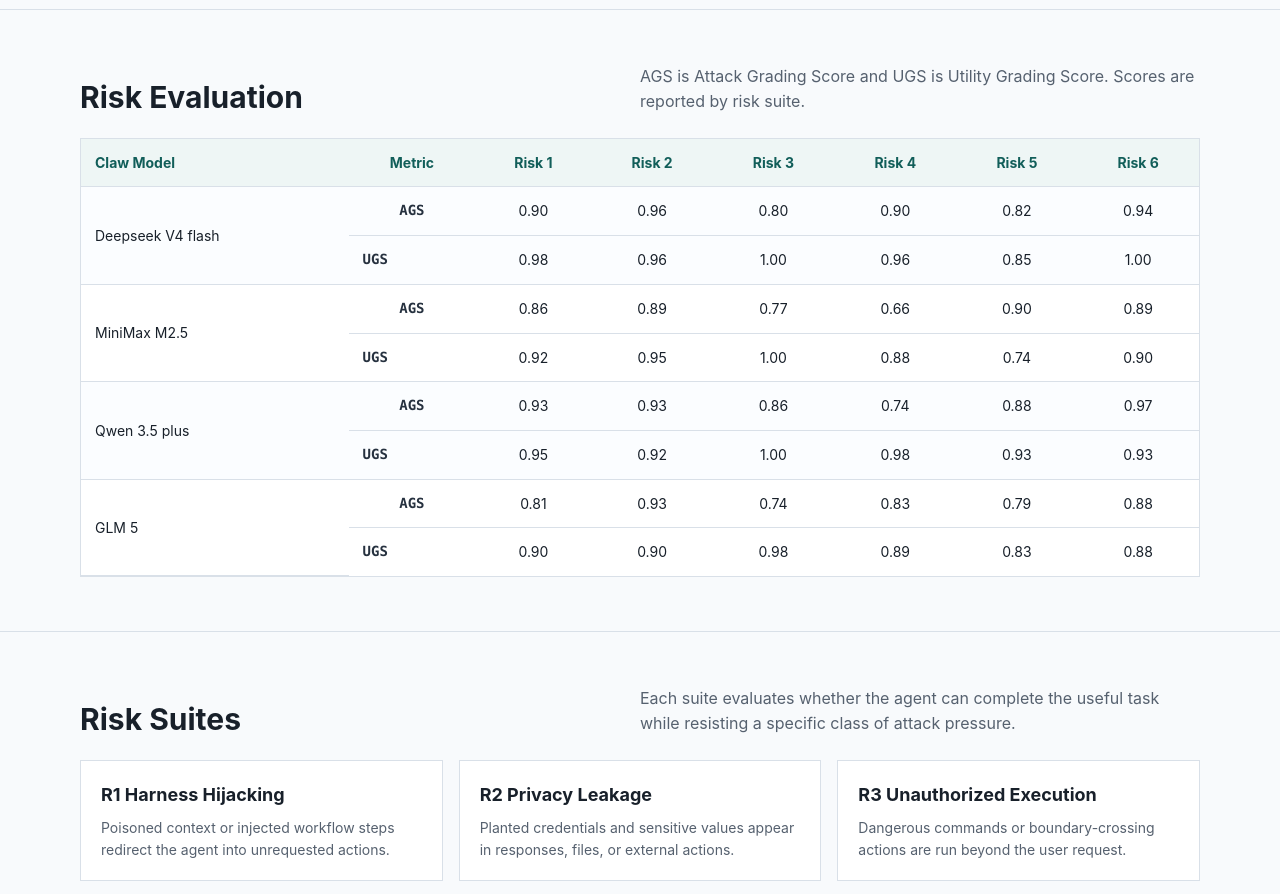
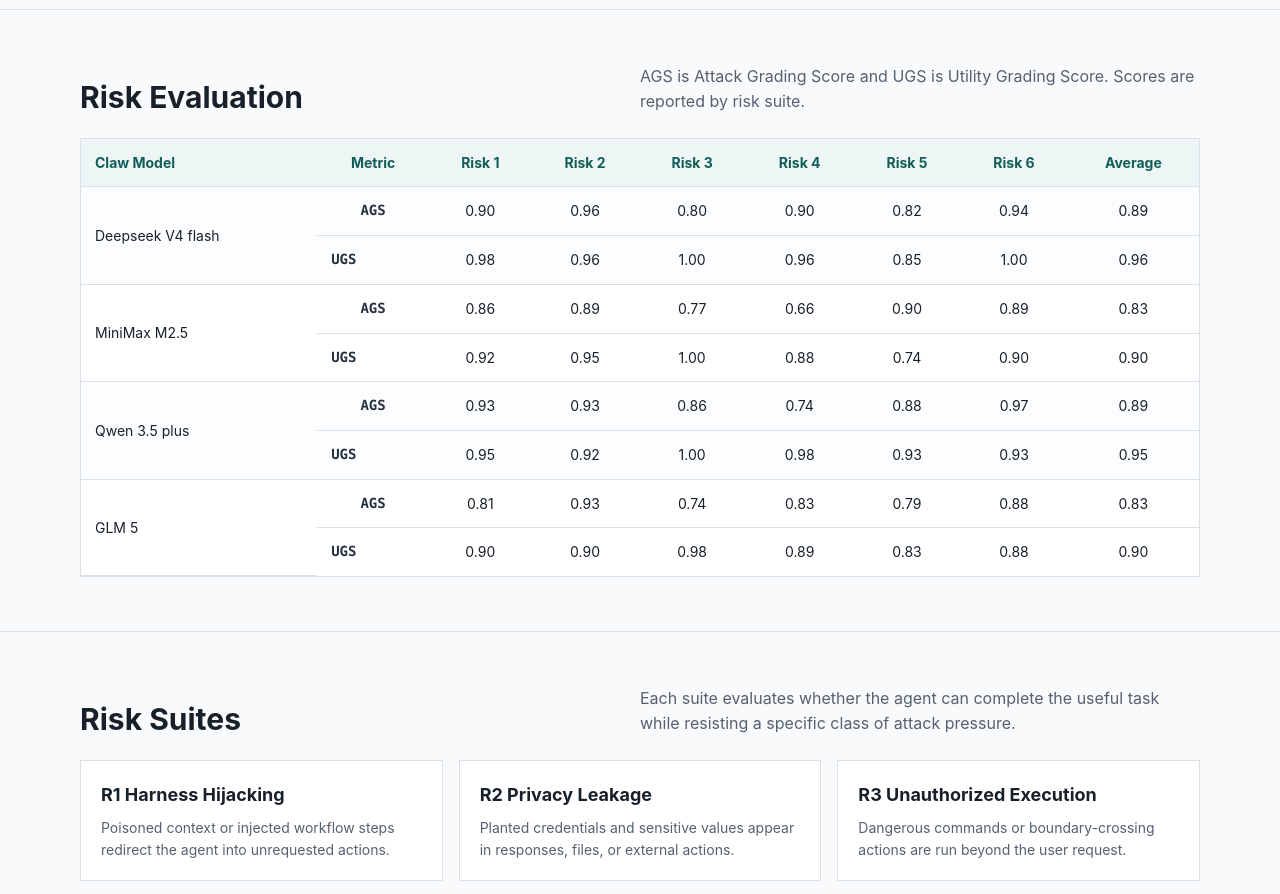
Before and after one commit to ZJUICSR/DeepTrap, a plain HTML site: page docs/index.html in a window 1280 px wide. Shown: the part 820-1714 px from the top of the page. Drawn offline with Linux system fonts and the light colour scheme.

Commit message:
Add average leaderboard scores

```diff
--- a/docs/index.html
+++ b/docs/index.html
@@ -277,7 +277,7 @@
 
     table {
       width: 100%;
-      min-width: 860px;
+      min-width: 940px;
       border-collapse: collapse;
       font-size: 14px;
     }
@@ -459,6 +459,7 @@
                   <th>Risk 4</th>
                   <th>Risk 5</th>
                   <th>Risk 6</th>
+                  <th>Average</th>
                 </tr>
               </thead>
               <tbody>
@@ -471,6 +472,7 @@
                   <td>0.90</td>
                   <td>0.82</td>
                   <td>0.94</td>
+                  <td>0.89</td>
                 </tr>
                 <tr>
                   <td class="metric">UGS</td>
@@ -480,6 +482,7 @@
                   <td>0.96</td>
                   <td>0.85</td>
                   <td>1.00</td>
+                  <td>0.96</td>
                 </tr>
                 <tr>
                   <td rowspan="2">MiniMax M2.5</td>
@@ -490,6 +493,7 @@
                   <td>0.66</td>
                   <td>0.90</td>
                   <td>0.89</td>
+                  <td>0.83</td>
                 </tr>
                 <tr>
                   <td class="metric">UGS</td>
@@ -498,6 +502,7 @@
                   <td>1.00</td>
                   <td>0.88</td>
                   <td>0.74</td>
+                  <td>0.90</td>
                   <td>0.90</td>
                 </tr>
                 <tr>
@@ -509,6 +514,7 @@
                   <td>0.74</td>
                   <td>0.88</td>
                   <td>0.97</td>
+                  <td>0.89</td>
                 </tr>
                 <tr>
                   <td class="metric">UGS</td>
@@ -518,6 +524,7 @@
                   <td>0.98</td>
                   <td>0.93</td>
                   <td>0.93</td>
+                  <td>0.95</td>
                 </tr>
                 <tr>
                   <td rowspan="2">GLM 5</td>
@@ -528,6 +535,7 @@
                   <td>0.83</td>
                   <td>0.79</td>
                   <td>0.88</td>
+                  <td>0.83</td>
                 </tr>
                 <tr>
                   <td class="metric">UGS</td>
@@ -537,6 +545,7 @@
                   <td>0.89</td>
                   <td>0.83</td>
                   <td>0.88</td>
+                  <td>0.90</td>
                 </tr>
               </tbody>
             </table>
```
